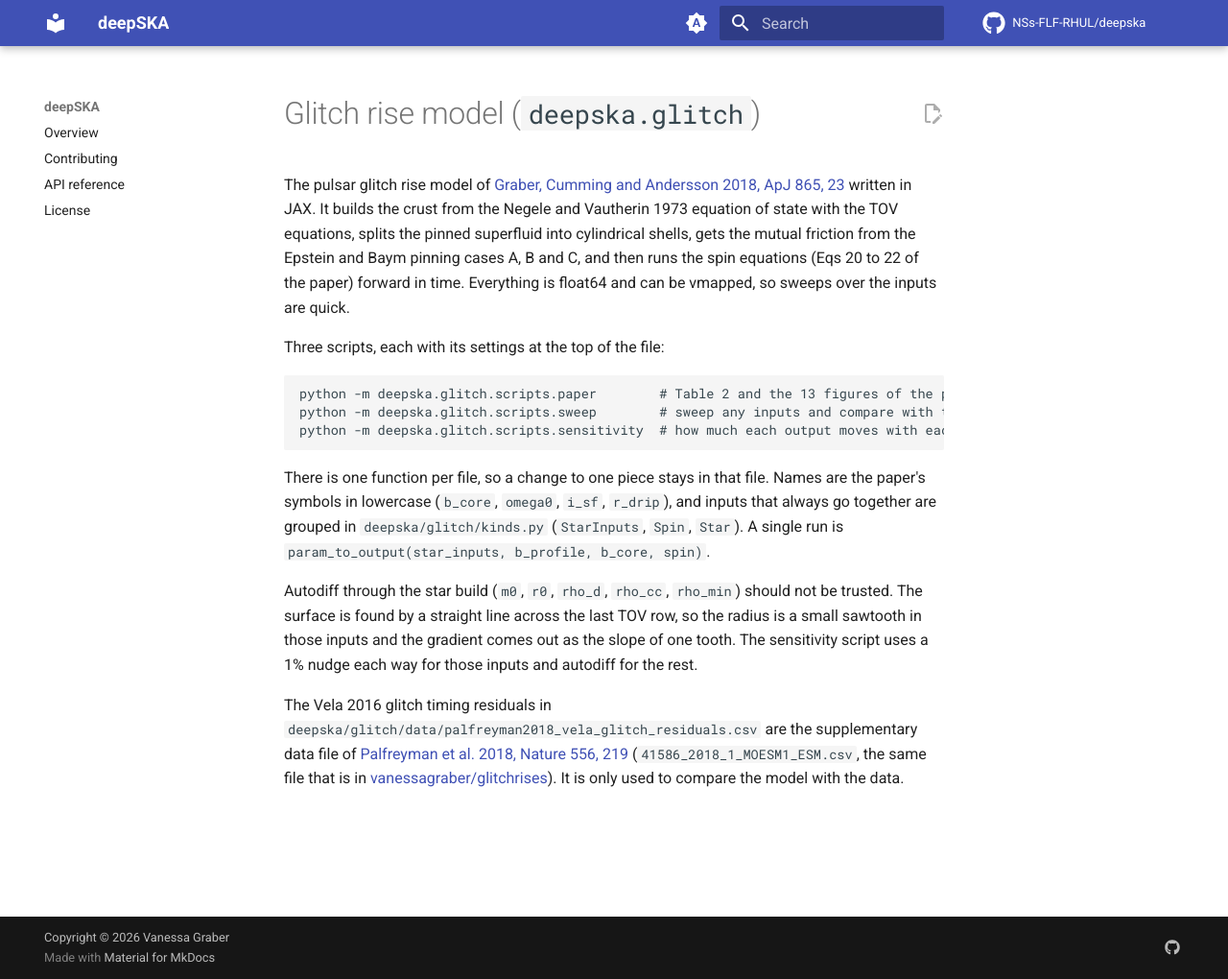
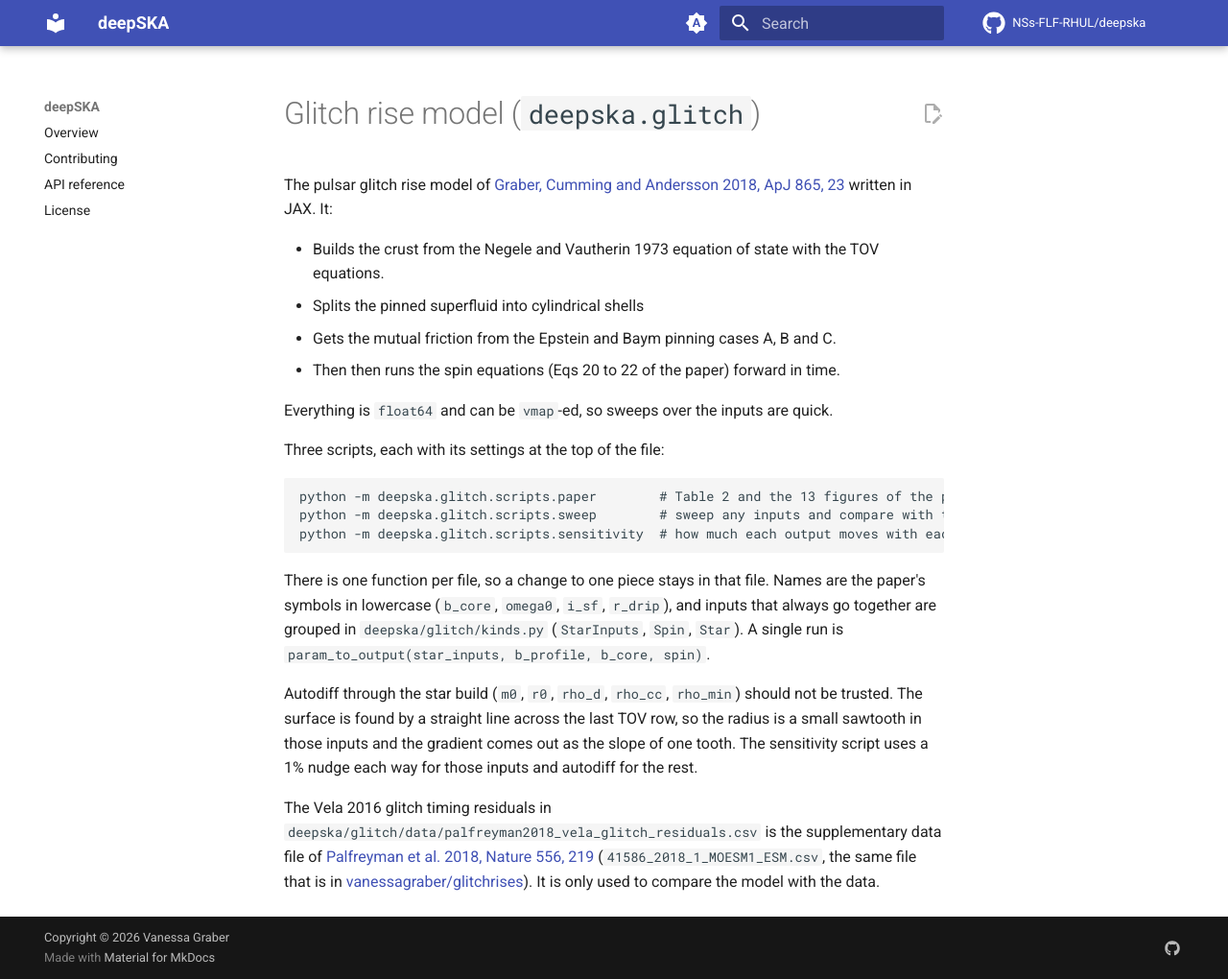
Before and after one commit to NSs-FLF-RHUL/deepSKA, an MkDocs documentation site: the page built from docs/glitch_script_explanation.md, in a window 1280 px wide and 1020 px high. Shown: the whole window at 96% size. Built offline with MkDocs 1.6.1 and Material for MkDocs 9.7.7, drawn with Linux system fonts in a browser that asks for light colours; comment, search, counter and statistics services are not loaded.

````diff
--- a/docs/glitch_script_explanation.md
+++ b/docs/glitch_script_explanation.md
@@ -1,12 +1,14 @@
 # Glitch rise model (`deepska.glitch`)
 
-The pulsar glitch rise model of
-[Graber, Cumming and Andersson 2018, ApJ 865, 23](https://doi.org/10.3847/1538-4357/aad776)
-written in JAX. It builds the crust from the Negele and Vautherin 1973 equation of state
-with the TOV equations, splits the pinned superfluid into cylindrical shells, gets the
-mutual friction from the Epstein and Baym pinning cases A, B and C, and then runs the spin
-equations (Eqs 20 to 22 of the paper) forward in time. Everything is float64 and can be
-vmapped, so sweeps over the inputs are quick.
+The pulsar glitch rise model of [Graber, Cumming and Andersson 2018, ApJ 865, 23](https://doi.org/10.3847/1538-4357/aad776) written in JAX.
+It:
+
+- Builds the crust from the Negele and Vautherin 1973 equation of state with the TOV equations.
+- Splits the pinned superfluid into cylindrical shells
+- Gets the mutual friction from the Epstein and Baym pinning cases A, B and C.
+- Then then runs the spin equations (Eqs 20 to 22 of the paper) forward in time.
+
+Everything is `float64` and can be `vmap`-ed, so sweeps over the inputs are quick.
 
 Three scripts, each with its settings at the top of the file:
 
@@ -16,19 +18,14 @@ python -m deepska.glitch.scripts.sweep        # sweep any inputs and compare wit
 python -m deepska.glitch.scripts.sensitivity  # how much each output moves with each input
 ```
 
-There is one function per file, so a change to one piece stays in that file. Names are the
-paper's symbols in lowercase (`b_core`, `omega0`, `i_sf`, `r_drip`), and inputs that always
-go together are grouped in `deepska/glitch/kinds.py` (`StarInputs`, `Spin`, `Star`). A
-single run is `param_to_output(star_inputs, b_profile, b_core, spin)`.
+There is one function per file, so a change to one piece stays in that file.
+Names are the paper's symbols in lowercase (`b_core`, `omega0`, `i_sf`, `r_drip`), and inputs that always
+go together are grouped in `deepska/glitch/kinds.py` (`StarInputs`, `Spin`, `Star`).
+A single run is `param_to_output(star_inputs, b_profile, b_core, spin)`.
 
-Autodiff through the star build (`m0`, `r0`, `rho_d`, `rho_cc`, `rho_min`) should not be
-trusted. The surface is found by a straight line across the last TOV row, so the radius is
-a small sawtooth in those inputs and the gradient comes out as the slope of one tooth. The
-sensitivity script uses a 1% nudge each way for those inputs and autodiff for the rest.
+Autodiff through the star build (`m0`, `r0`, `rho_d`, `rho_cc`, `rho_min`) should not be trusted.
+The surface is found by a straight line across the last TOV row, so the radius is a small sawtooth in those inputs and the gradient comes out as the slope of one tooth.
+The sensitivity script uses a 1% nudge each way for those inputs and autodiff for the rest.
 
-The Vela 2016 glitch timing residuals in
-`deepska/glitch/data/palfreyman2018_vela_glitch_residuals.csv` are the supplementary data
-file of [Palfreyman et al. 2018, Nature 556, 219](https://doi.org/10.1038/s41586-018-0001-x)
-(`41586_2018_1_MOESM1_ESM.csv`, the same file that is in
-[vanessagraber/glitchrises](https://github.com/vanessagraber/glitchrises)). It is only used
-to compare the model with the data.
+The Vela 2016 glitch timing residuals in `deepska/glitch/data/palfreyman2018_vela_glitch_residuals.csv` is the supplementary data file of [Palfreyman et al. 2018, Nature 556, 219](https://doi.org/10.1038/s41586-018-0001-x) (`41586_2018_1_MOESM1_ESM.csv`, the same file that is in [vanessagraber/glitchrises](https://github.com/vanessagraber/glitchrises)).
+It is only used to compare the model with the data.
````
